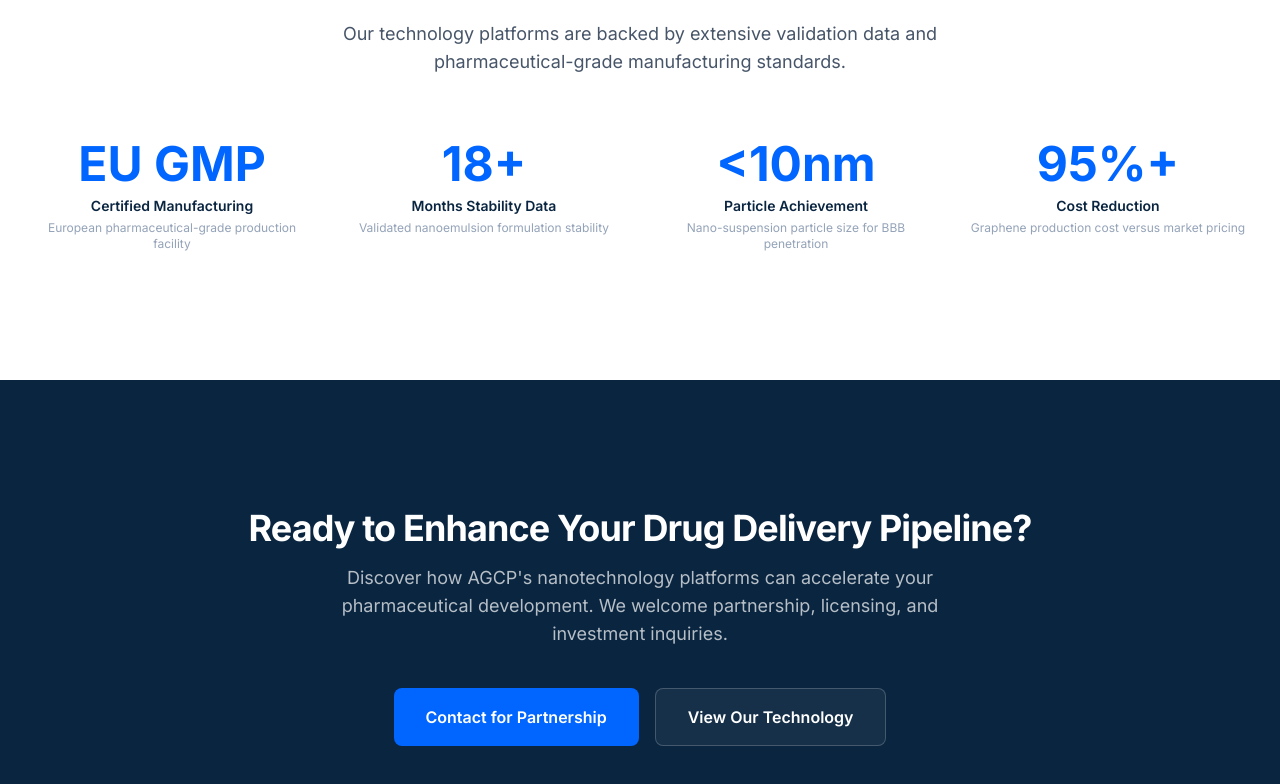
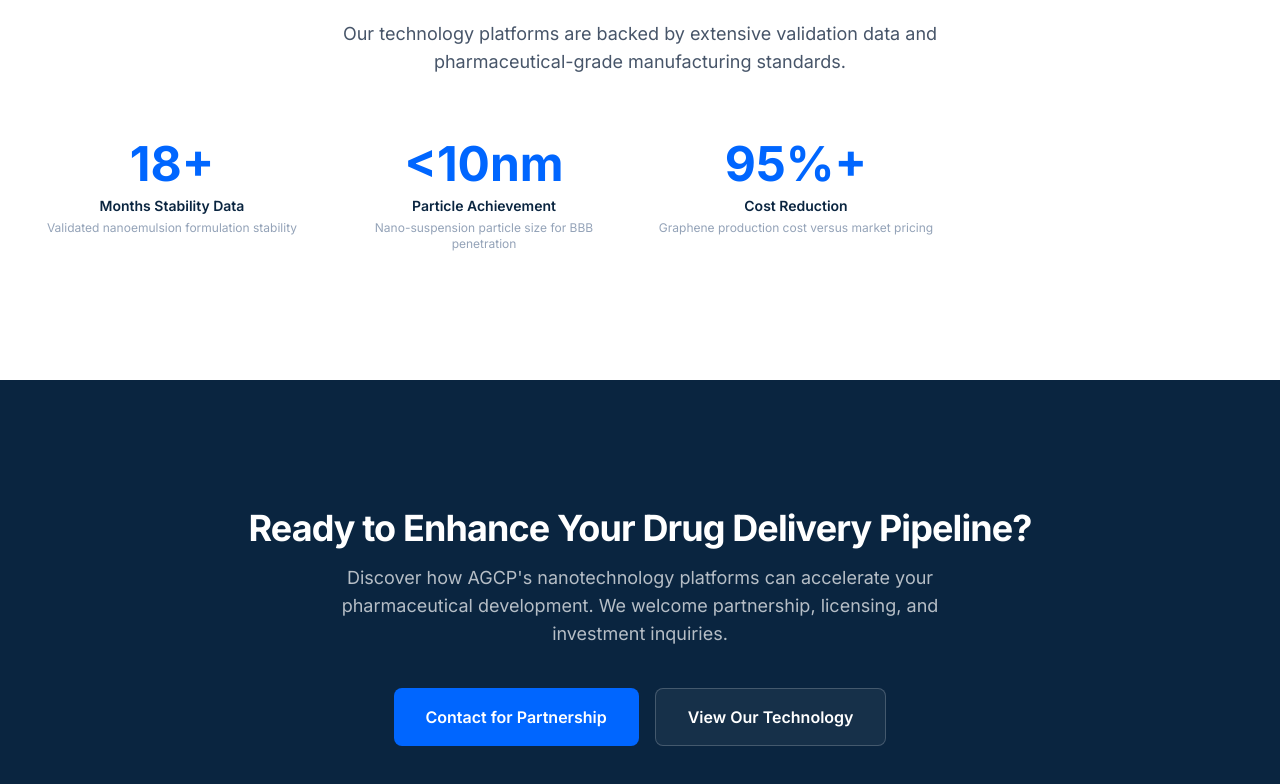
Before and after one commit to lgfine-dot/-agcp-website, a Next.js app: page / in a window 1280 px wide. Shown: the part 2508-3292 px from the top of the page. Built offline with nearby package versions, Linux system fonts and the light colour scheme.

Commit message:
Remove EU GMP certified manufacturing from homepage metrics
Co-Authored-By: Claude Opus 4.6 <noreply@anthropic.com>

```diff
--- a/src/app/page.tsx
+++ b/src/app/page.tsx
@@ -99,11 +99,6 @@ const platforms = [
 ];
 
 const trustSignals = [
-  {
-    value: 'EU GMP',
-    label: 'Certified Manufacturing',
-    description: 'European pharmaceutical-grade production facility',
-  },
   {
     value: '18+',
     label: 'Months Stability Data',
```
